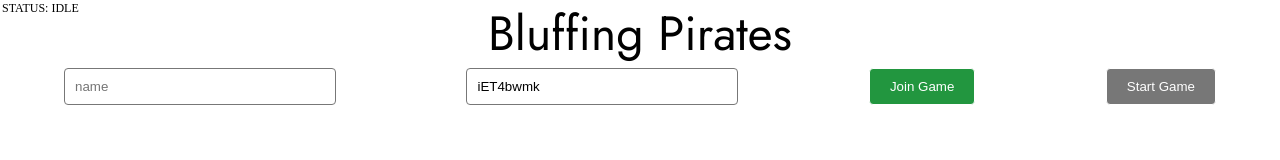
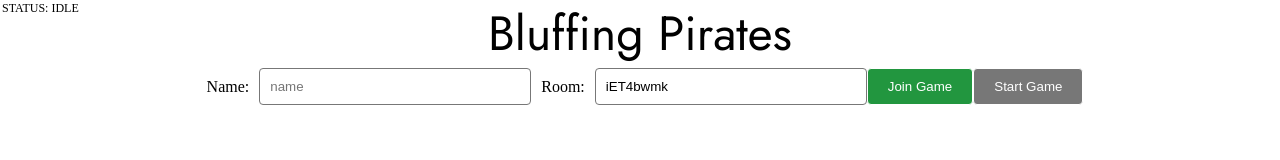
Before and after one commit to dandrewgarvin/bluffing-pirates, a website: page public/index.html in a window 1280 px wide. Drawn offline with nearby package versions, Linux system fonts and the light colour scheme; no server answers.

Commit message:
add labels for meta joining info

```diff
--- a/public/index.html
+++ b/public/index.html
@@ -18,7 +18,10 @@
     <h1>Bluffing Pirates</h1>
 
     <div class="meta">
+      <label for="player_name">Name:</label>
       <input placeholder="name" id="player_name" type="text" />
+
+      <label for="room_id">Room:</label>
       <input placeholder="room id" id="room_id" type="text" />
 
       <button id="join" onclick="join()">Join Game</button>
--- a/public/styles.scss
+++ b/public/styles.scss
@@ -13,11 +13,15 @@ h1 {
 }
 
 .meta {
-  width: 90%;
+  width: 80%;
   margin: auto;
   display: flex;
-  justify-content: space-between;
+  justify-content: center;
   align-items: center;
+
+  label {
+    margin: 0px 10px;
+  }
 
   input {
     padding: 10px;
```
Also changed, not shown: public/styles.css, 1 other file.
